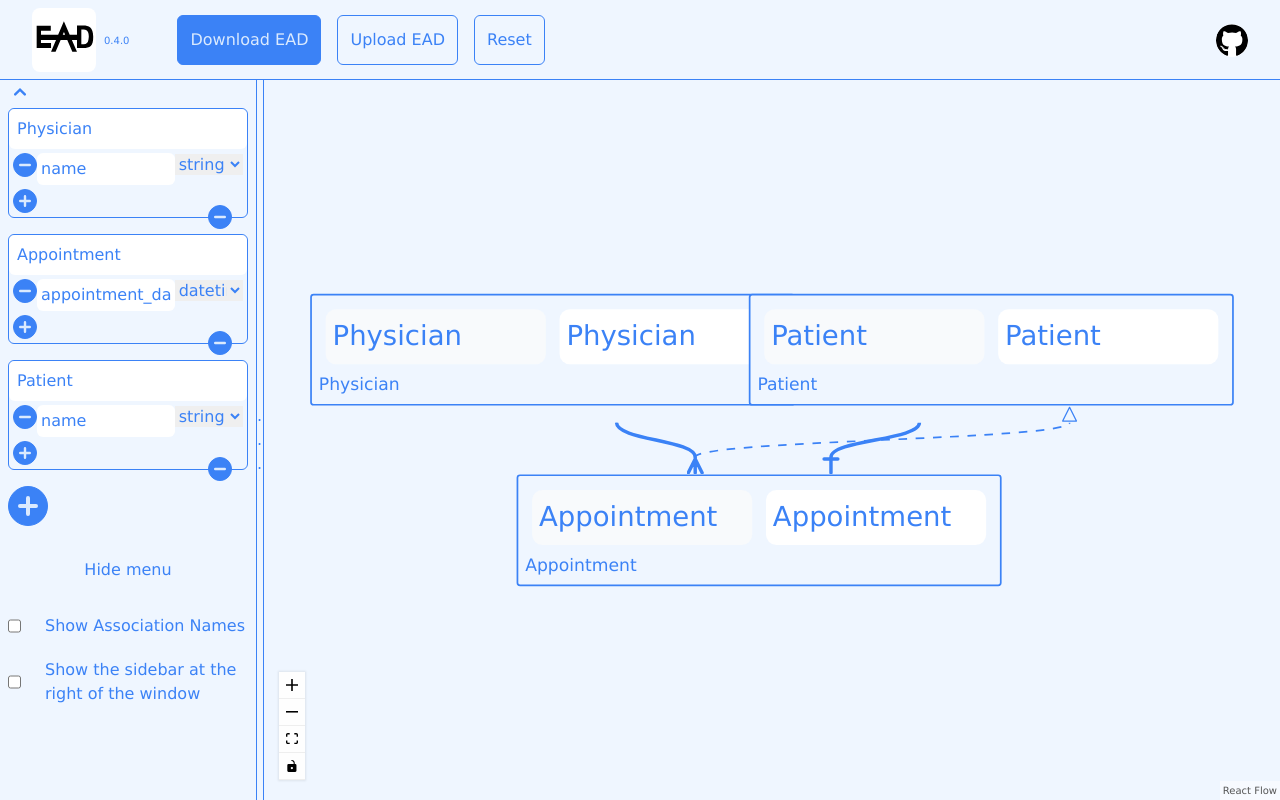
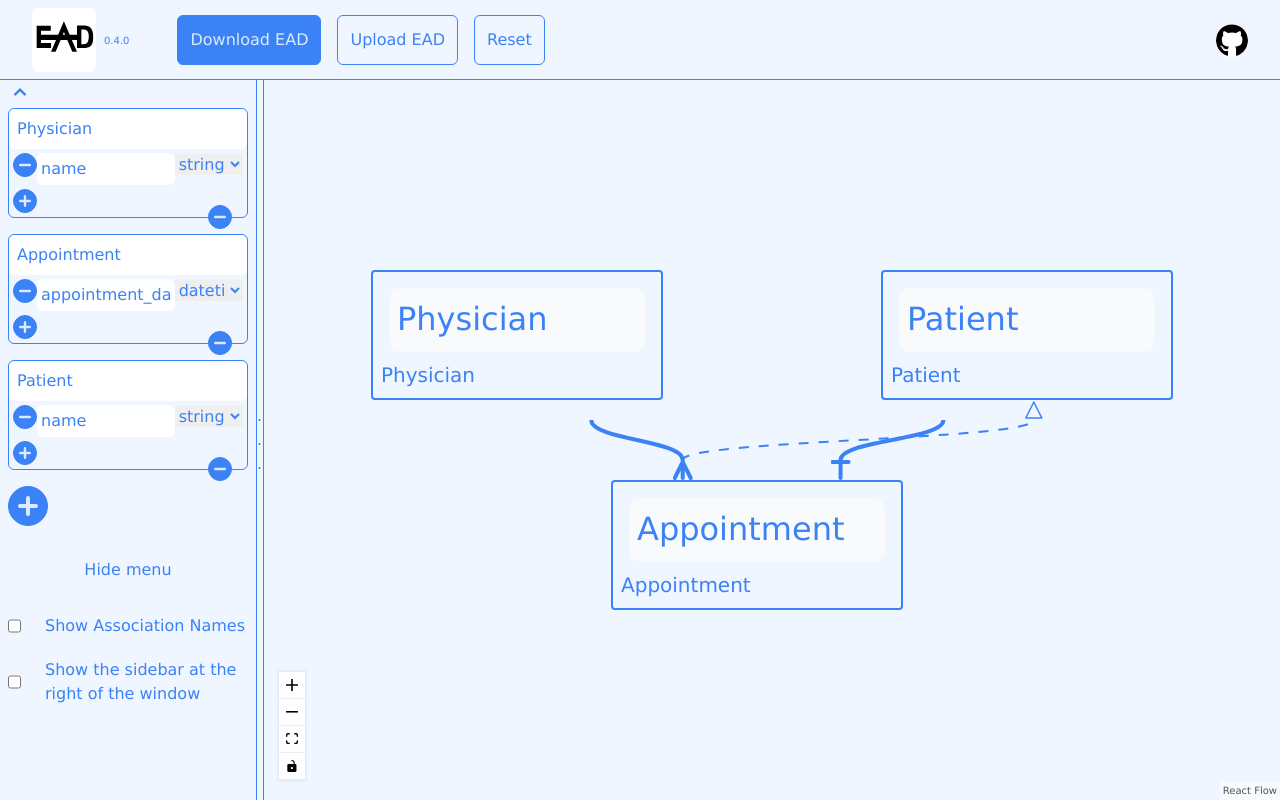
Before and after one commit to ozovalihasan/ead, a React (Vite) app: page / in a window 1280 px wide. Built offline with nearby package versions, Linux system fonts and the light colour scheme.

Commit message:
Update the class names of an input element

```diff
--- a/src/components/EntityNode/EntityNode.tsx
+++ b/src/components/EntityNode/EntityNode.tsx
@@ -71,7 +71,7 @@ export const EntityNode = memo(({id, data, selected }: EntityNodeType) => {
           ref={inputEl}
           placeholder='Entity'
           value={data.name}
-          className="w-32 m-1 p-1 rounded-md  ring-0 ring-offset-0"
+          className="w-32 m-1 p-1 rounded-md hidden ring-0 ring-offset-0"
           id="text"
           name="text"
           onChange={event => onNodeInputChange(event, id)}
```
